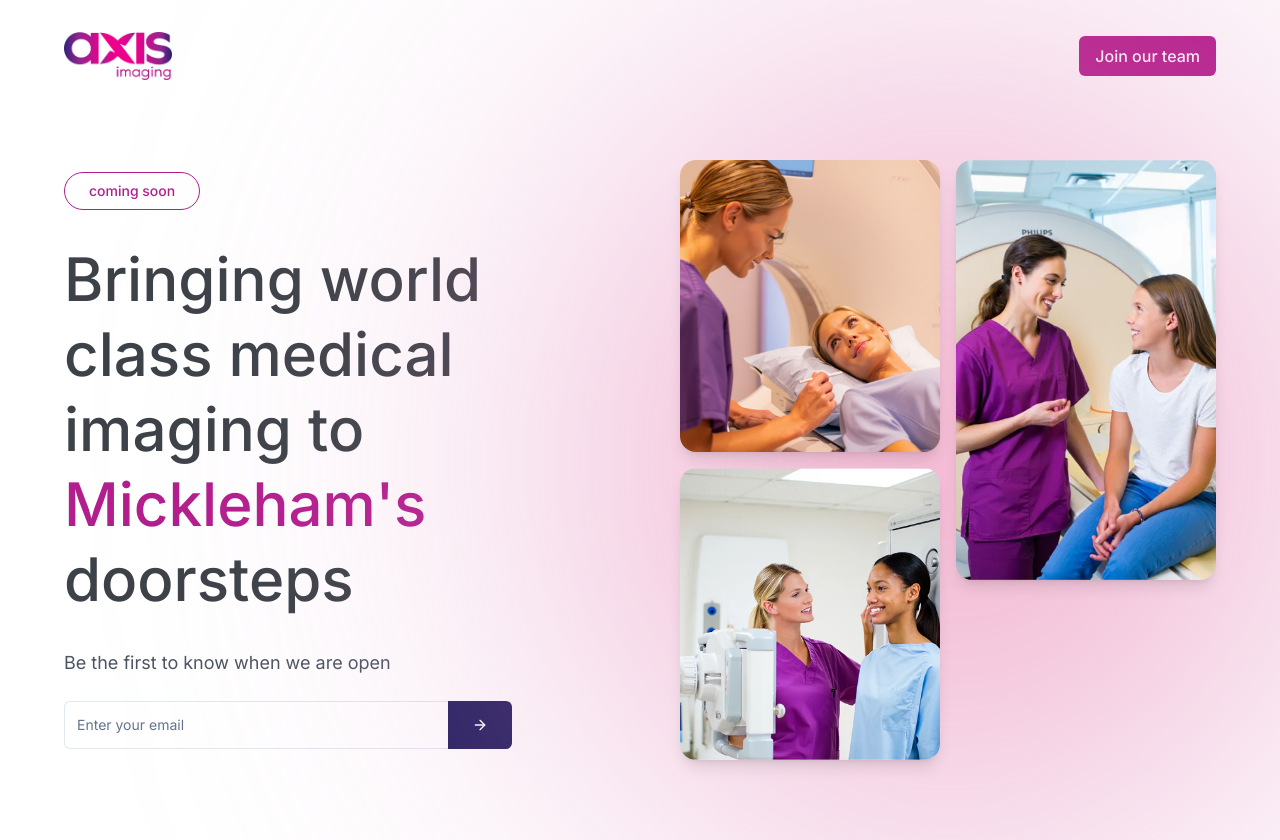
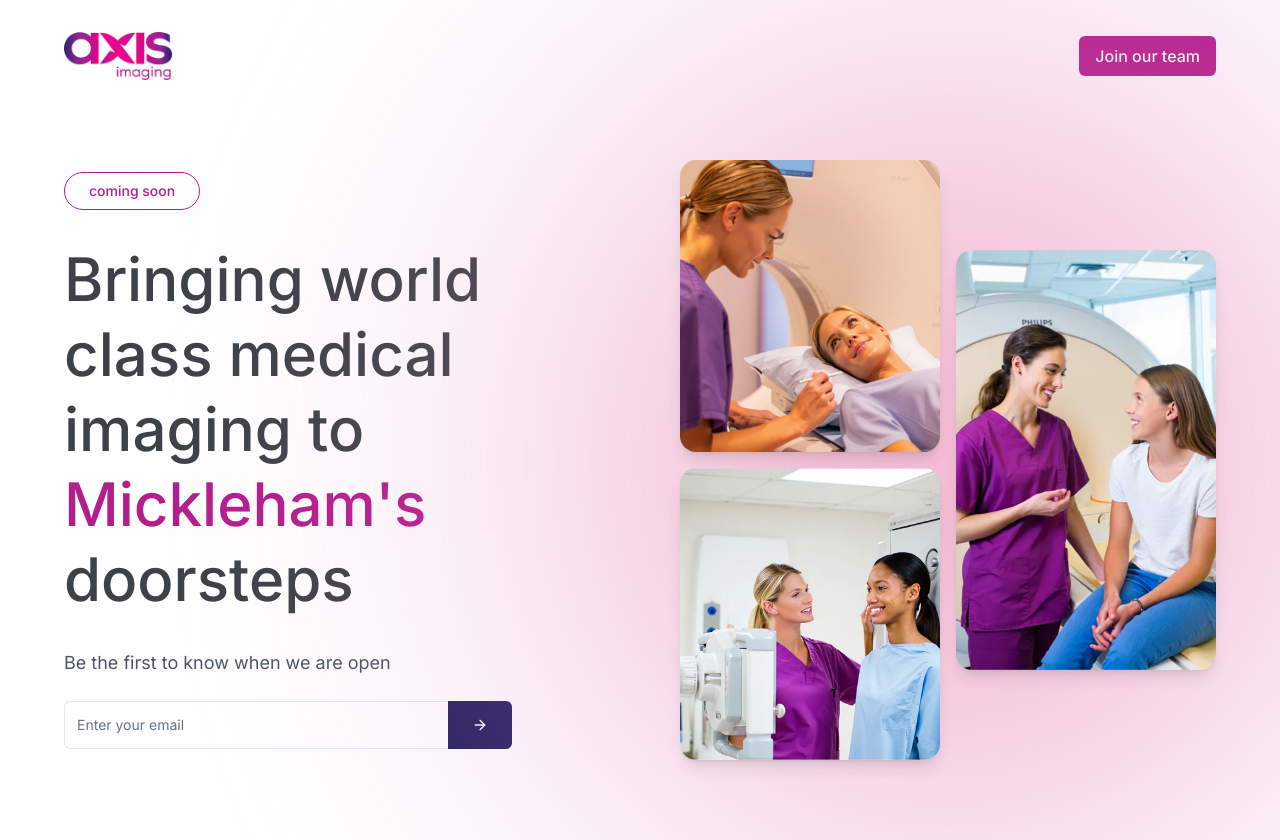
Before and after one commit to hasanaxis/pixel-pulse-radiance, a React (Vite) app: page / in a window 1280 px wide. Built offline with nearby package versions, Linux system fonts and the light colour scheme.

Commit message:
Fix: Vertically center images on desktop
Vertically center the images in the hero section on desktop screens.

```diff
--- a/src/components/HeroSection.tsx
+++ b/src/components/HeroSection.tsx
@@ -68,7 +68,7 @@ const HeroSection = () => {
               {/* Images Grid */}
               <div className="relative grid grid-cols-2 gap-2 sm:gap-4 h-[300px] sm:h-[350px] md:h-[450px] lg:h-[600px] z-10">
                 {/* Left Column - Two stacked images */}
-                <div className="space-y-2 sm:space-y-4 flex flex-col h-full">
+                <div className="space-y-2 sm:space-y-4 flex flex-col h-full lg:justify-center">
                   <div className="flex-1 lg:h-[40%] rounded-lg sm:rounded-2xl overflow-hidden shadow-lg">
                     <img
                       src="/lovable-uploads/5002d0a4-7947-4e58-a0af-bbe2ae2e5de1.png"
@@ -86,7 +86,7 @@ const HeroSection = () => {
                 </div>
 
                 {/* Right Column - One large image */}
-                <div className="flex items-stretch h-full">
+                <div className="flex items-stretch lg:items-center lg:justify-center h-full">
                   <div className="w-full lg:h-[70%] rounded-lg sm:rounded-2xl overflow-hidden shadow-lg">
                     <img
                       src="/lovable-uploads/05c74ef0-abd6-40fc-9f5c-ec3cdf5b0302.png"
```
